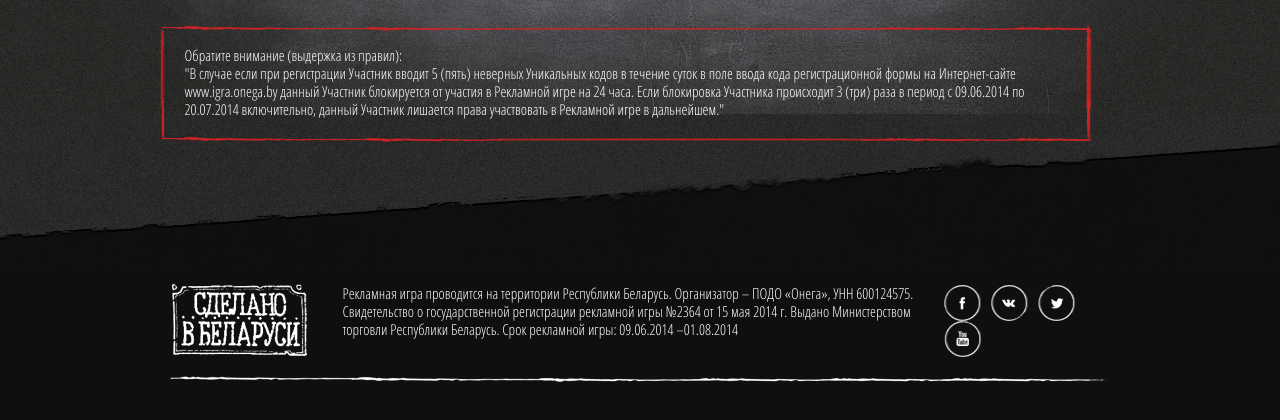
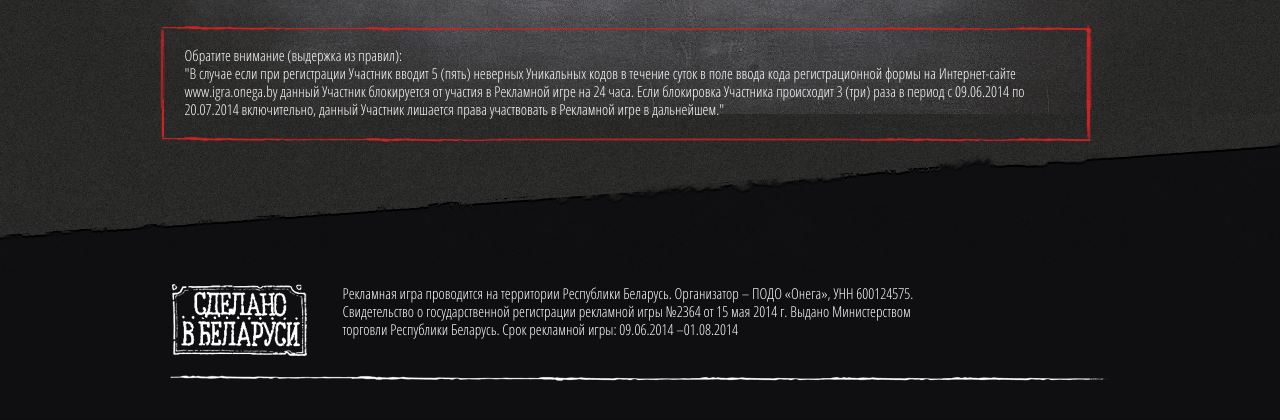
Before and after one commit to nyddle/onega, a Django app: template chips/templates/chips/profile.html in a window 1280 px wide. Shown: the part 403-823 px from the top of the page. After the commit the page ends 784 px from the top, so only its background shows below. Run offline with Django 3.2, Linux system fonts and the light colour scheme; the template is opened without the code that fills it: most values are stand-ins (such as "Sample title", 1, 10 or a date in 2020); form fields are guessed from the names that the template uses; some libraries are stand-ins or nearby versions.

Commit message:
Remove fixes from profile

```diff
--- a/chips/templates/chips/profile.html
+++ b/chips/templates/chips/profile.html
@@ -70,16 +70,6 @@
                     600124575. Свидетельство о государственной регистрации рекламной игры №2364 от 15 мая 2014 г. Выдано
                     Министерством торговли Республики Беларусь. Срок рекламной игры: 09.06.2014 –01.08.2014
                 </p>
-                <ul class="footer__social social">
-                    <li class="social__item"><a target="_blank" href="https://www.facebook.com/onega.by"
-                                                class="social__link social__link--fb"><!----></a></li>
-                    <li class="social__item"><a target="_blank" href="http://vk.com/onega_by"
-                                                class="social__link social__link--vk"><!----></a></li>
-                    <li class="social__item"><a target="_blank" href="https://twitter.com/by_onega"
-                                                class="social__link social__link--tw"><!----></a></li>
-                    <li class="social__item"><a target="_blank" href="https://www.youtube.com/Onega2012"
-                                                class="social__link social__link--yt"><!----></a></li>
-                </ul>
             </div>
         </div>
     </div>
```
